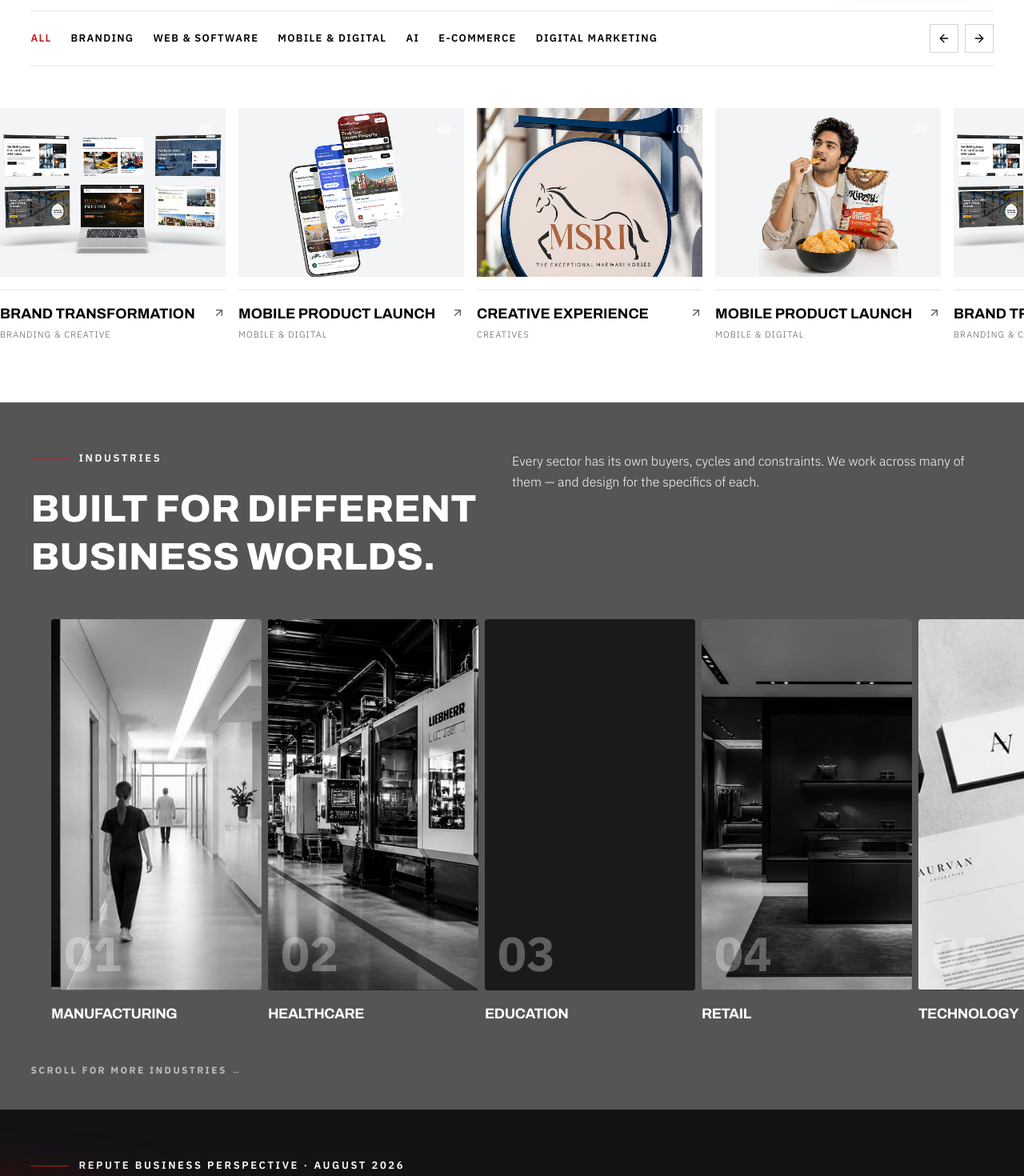
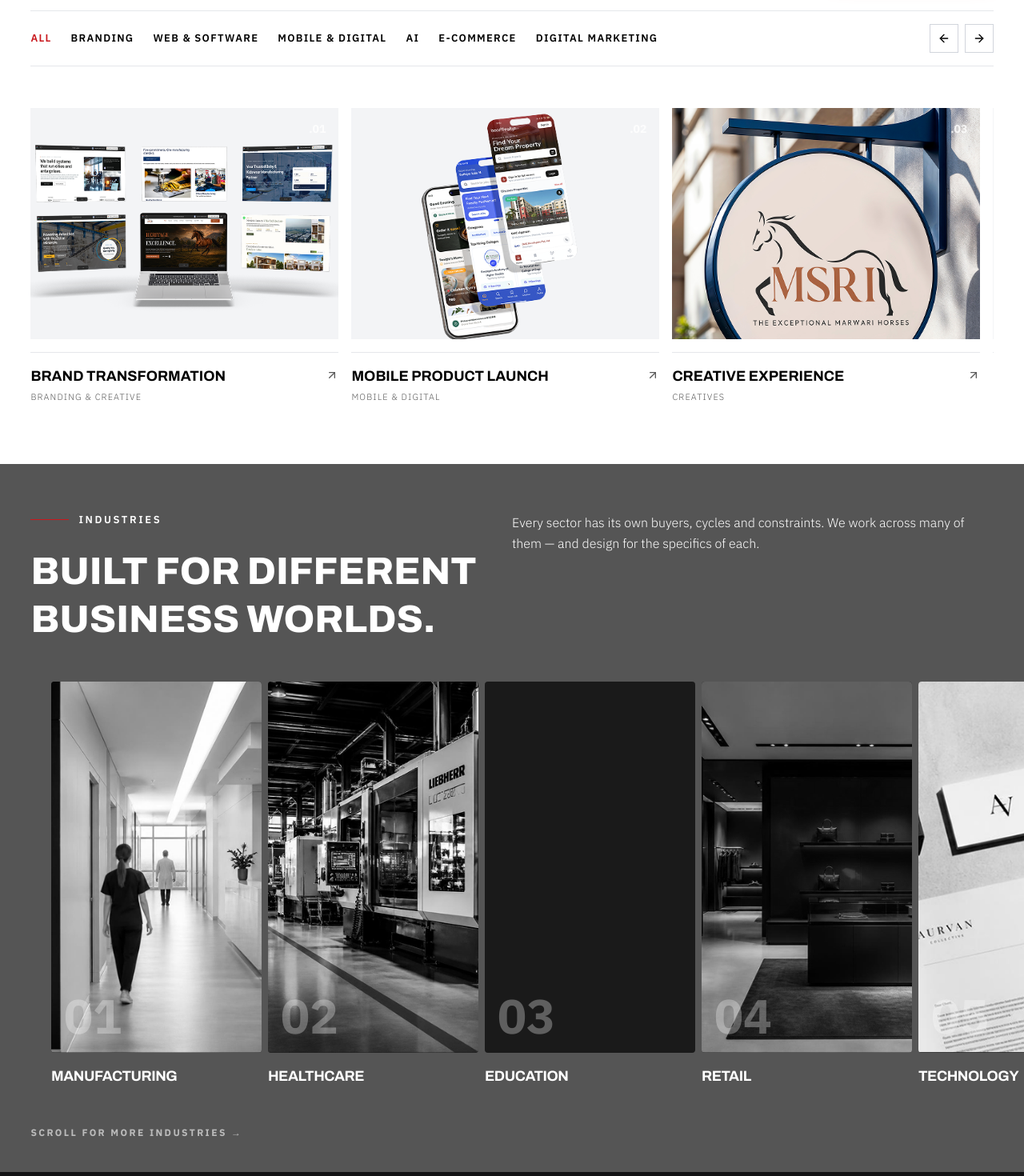
Before and after one commit to RDBA-CBE/Reputeweb, a Next.js app: page / in a window 1280 px wide. Shown: the part 3880-5350 px from the top of the page at 80% size. Built offline with nearby package versions, Linux system fonts and the light colour scheme.

Commit message:
slider issue

```diff
--- a/components/ClientsSection.tsx
+++ b/components/ClientsSection.tsx
@@ -1,5 +1,5 @@
 "use client";
-import React, { useRef } from "react";
+import React, { useRef, useEffect, useState } from "react";
 import Image from "next/image";
 import Slider from "react-slick";
 import { ArrowLeft, ArrowRight } from "lucide-react";
@@ -10,27 +10,36 @@ const clients = [
   { image: "/msri.png", quote: '"They rebuilt how our customers see us — and the pipeline followed."',       name: "M C Srinivas",      role: "FOUNDER OF MSRI STUD FORM",                                             link: null },
 ];
 
+function getSlidesToShow(w: number) {
+  if (w < 640) return 1.1;
+  if (w < 1024) return 2;
+  return 3;
+}
+
 export default function ClientsSection() {
   const sliderRef = useRef<Slider>(null);
+  const [slidesToShow, setSlidesToShow] = useState(3);
+
+  useEffect(() => {
+    const update = () => setSlidesToShow(getSlidesToShow(window.innerWidth));
+    update();
+    window.addEventListener("resize", update);
+    return () => window.removeEventListener("resize", update);
+  }, []);
 
   const settings = {
     dots: false,
     arrows: false,
     infinite: false,
     speed: 500,
-    slidesToShow: 3,
+    slidesToShow,
     slidesToScroll: 1,
     swipeToSlide: true,
-    responsive: [
-      { breakpoint: 1024, settings: { slidesToShow: 2 } },
-      { breakpoint: 640,  settings: { slidesToShow: 1.1 } },
-    ],
   };
 
   return (
     <section className="w-full bg-[#F0F0F1] section-pad-big">
       <div className="section-wid">
-        {/* Header */}
         <div className="flex flex-col md:flex-row md:items-end justify-between gap-4 md:gap-0 mb-8 md:mb-12">
           <div>
             <div className="flex items-center gap-3 mb-4">
@@ -51,77 +60,33 @@ export default function ClientsSection() {
           </div>
         </div>
 
-        {/* Slider */}
-        {/* Slider */}
-<div
-  className="
-    [&_.slick-track]:!flex
-    [&_.slick-track]:!items-stretch
-    [&_.slick-slide]:!h-auto
-    [&_.slick-slide]:!flex
-    [&_.slick-slide>div]:!flex
-    [&_.slick-slide>div]:!w-full
-    [&_.slick-slide>div]:!h-full
-  "
->
+        <div className="[&_.slick-track]:!flex [&_.slick-track]:!items-stretch [&_.slick-slide]:!h-auto [&_.slick-slide>div]:!h-full">
           <Slider ref={sliderRef} {...settings}>
             {clients.map((c) => (
               <div key={c.name}>
                 <div className="bg-white flex flex-col h-full mr-4 md:mr-5">
-
-          {/* Image */}
                   <div className="relative w-full aspect-[4/3] overflow-hidden shrink-0">
-            <Image
-              src={c.image}
-              alt={c.name}
-              fill
-              className="object-cover"
-            />
-
+                    <Image src={c.image} alt={c.name} fill className="object-cover" />
                     <button className="absolute inset-0 flex items-center justify-center">
-              <div className="w-10 h-10 md:w-12 md:h-12 bg-[#c9181d] flex items-center justify-center">
-                <svg
-                  width="16"
-                  height="16"
-                  viewBox="0 0 24 24"
-                  fill="white"
-                >
-                  <polygon points="5,3 19,12 5,21" />
-                </svg>
+                      <div className="w-10 h-10 md:w-12 md:h-12 bg-[#c9181d] flex items-center justify-center hover:bg-[#a93226] transition-colors">
+                        <svg width="16" height="16" viewBox="0 0 24 24" fill="white"><polygon points="5,3 19,12 5,21" /></svg>
                       </div>
                     </button>
                   </div>
-
-          {/* Content */}
                   <div className="p-5 md:p-7 flex flex-col flex-1">
-            <p className="text-sm md:text-base leading-relaxed">
-              {c.quote}
-            </p>
-
+                    <p className="text-sm md:text-base leading-relaxed">{c.quote}</p>
                     <div className="border-t border-gray pt-4 md:pt-5 mt-auto">
-              <p className="font-bold mb-1">
-                {c.name}
-              </p>
-
+                      <p className="font-bold mb-1">{c.name}</p>
                       <p className="text-[11px] md:text-[12px] font-bold tracking-widest text-gray uppercase">
-                {c.link ? (
-                  <>
-                    <span className="underline">{c.link}</span>{" "}
-                    {c.role}
-                  </>
-                ) : (
-                  c.role
-                )}
+                        {c.link ? (<><span className="underline">{c.link}</span>{" "}{c.role}</>) : c.role}
                       </p>
                     </div>
                   </div>
-
                 </div>
               </div>
             ))}
           </Slider>
         </div>
-
       </div>
     </section>
   );
--- a/components/IndustriesSection.tsx
+++ b/components/IndustriesSection.tsx
@@ -1,5 +1,5 @@
 "use client";
-import React from "react";
+import React, { useEffect, useState } from "react";
 import Image from "next/image";
 import Slider from "react-slick";
 
@@ -13,27 +13,37 @@ const industries = [
   { num: "07", title: "FOOD & BEVERAGE", image: "/image_6.png" },
 ];
 
+function getSlidesToShow(w: number) {
+  if (w < 480) return 1.3;
+  if (w < 768) return 2.2;
+  if (w < 1024) return 3;
+  if (w < 1280) return 3.5;
+  return 4.5;
+}
+
 export default function IndustriesSection() {
+  const [slidesToShow, setSlidesToShow] = useState(4.5);
+
+  useEffect(() => {
+    const update = () => setSlidesToShow(getSlidesToShow(window.innerWidth));
+    update();
+    window.addEventListener("resize", update);
+    return () => window.removeEventListener("resize", update);
+  }, []);
+
   const settings = {
     dots: false,
     arrows: false,
     infinite: false,
     speed: 500,
-    slidesToShow: 4.5,
+    slidesToShow,
     slidesToScroll: 1,
     swipeToSlide: true,
-    responsive: [
-      { breakpoint: 1280, settings: { slidesToShow: 3.5 } },
-      { breakpoint: 1024, settings: { slidesToShow: 3 } },
-      { breakpoint: 768,  settings: { slidesToShow: 2.2 } },
-      { breakpoint: 480,  settings: { slidesToShow: 1.3 } },
-    ],
   };
 
   return (
     <section className="w-full bg-[#555555] section-pad-big !pb-10">
       <div className="section-wid">
-        {/* Header */}
         <div className="flex flex-col lg:grid lg:grid-cols-12 lg:items-start gap-6 lg:gap-0 mb-8 md:mb-12">
           <div className="w-full lg:col-span-6">
             <div className="flex items-center gap-3 mb-4 md:mb-6">
@@ -52,44 +62,24 @@ export default function IndustriesSection() {
         </div>
       </div>
 
-      {/* Slider — left-aligned with section-wid, bleeds to right edge of page */}
-      <div
-        style={{
-          marginLeft: "calc((100vw - 90%) / 2)",
-          width: "calc(100vw - (100vw - 90%) / 2)",
-          overflow: "hidden",
-        }}
-      >
+      <div style={{ marginLeft: "calc((100vw - 90%) / 2)", width: "calc(100vw - (100vw - 90%) / 2)", overflow: "hidden" }}>
         <Slider {...settings}>
           {industries.map((ind) => (
             <div key={ind.num}>
               <div className="pr-2 cursor-pointer group">
-                <div
-                  className="relative w-full overflow-hidden bg-[#1a1a1a] rounded-sm"
-                  style={{ height: "clamp(220px, 58vh, 600px)" }}
-                >
+                <div className="relative w-full overflow-hidden bg-[#1a1a1a] rounded-sm" style={{ height: "clamp(220px, 58vh, 600px)" }}>
                   {ind.image ? (
-                    <Image
-                      src={ind.image}
-                      alt={ind.title}
-                      fill
-                      className="object-cover grayscale group-hover:grayscale-0 transition-all duration-500 group-hover:scale-105"
-                    />
+                    <Image src={ind.image} alt={ind.title} fill className="object-cover grayscale group-hover:grayscale-0 transition-all duration-500 group-hover:scale-105" />
                   ) : null}
-                  <span className="absolute bottom-4 left-4 text-white/30 text-4xl md:text-6xl font-black leading-none">
-                    {ind.num}
-                  </span>
+                  <span className="absolute bottom-4 left-4 text-white/30 text-4xl md:text-6xl font-black leading-none">{ind.num}</span>
                 </div>
-                <h3 className="section-in-ti uppercase tracking-tight text-white mt-3 md:mt-4 mb-2">
-                  {ind.title}
-                </h3>
+                <h3 className="section-in-ti uppercase tracking-tight text-white mt-3 md:mt-4 mb-2">{ind.title}</h3>
               </div>
             </div>
           ))}
         </Slider>
       </div>
 
-      {/* Footer */}
       <div className="section-wid pt-6 md:pt-10">
         <p className="text-[11px] md:text-[12px] font-bold tracking-[0.2em] text-white/60 uppercase">
           SCROLL FOR MORE INDUSTRIES →
--- a/components/SelectedWorkSection.tsx
+++ b/components/SelectedWorkSection.tsx
@@ -1,5 +1,5 @@
 "use client";
-import React, { useState, useRef } from "react";
+import React, { useState, useRef, useEffect } from "react";
 import Image from "next/image";
 import Slider from "react-slick";
 import { ArrowLeft, ArrowRight, ArrowUpRight } from "lucide-react";
@@ -14,9 +14,24 @@ const projects = [
   { num: ".05", title: "BRAND TRANSFORMATION",   category: "BRANDING & CREATIVE", tag: "BRANDING",         image: "/image_1.png" },
 ];
 
+function getSlidesToShow(w: number) {
+  if (w < 640) return 1.2;
+  if (w < 1024) return 2;
+  if (w < 1280) return 2.5;
+  return 3;
+}
+
 export default function SelectedWorkSection() {
   const [activeFilter, setActiveFilter] = useState("ALL");
+  const [slidesToShow, setSlidesToShow] = useState(3);
   const sliderRef = useRef<Slider>(null);
+
+  useEffect(() => {
+    const update = () => setSlidesToShow(getSlidesToShow(window.innerWidth));
+    update();
+    window.addEventListener("resize", update);
+    return () => window.removeEventListener("resize", update);
+  }, []);
 
   const filtered = activeFilter === "ALL" ? projects : projects.filter((p) => p.tag === activeFilter);
 
@@ -25,20 +40,14 @@ export default function SelectedWorkSection() {
     arrows: false,
     infinite: false,
     speed: 500,
-    slidesToShow: 4.3,
+    slidesToShow,
     slidesToScroll: 1,
     swipeToSlide: true,
-    responsive: [
-      { breakpoint: 1280, settings: { slidesToShow: 2.5 } },
-      { breakpoint: 1024, settings: { slidesToShow: 2 } },
-      { breakpoint: 640,  settings: { slidesToShow: 1.2 } },
-    ],
   };
 
   return (
     <section className="section-pad-big bg-white">
       <div className="section-wid pb-5">
-        {/* Header */}
         <div className="flex flex-col md:flex-row md:items-end justify-between gap-4 md:gap-0 mb-8 md:mb-10">
           <div>
             <div className="flex items-center gap-3 mb-4">
@@ -49,10 +58,9 @@ export default function SelectedWorkSection() {
               IDEAS.<br />BUILT INTO <span className="text-[#c9181d]">IMPACT.</span>
             </h2>
           </div>
-          <button className="hero-btn hero-btn-primary w-fit">VIEW ALL WORK <span><ArrowRight className="w-3.5 h-3.5" /></span></button>
+          <button className="hero-btn hero-btn-primary w-fit">VIEW ALL WORK <ArrowRight className="w-3.5 h-3.5" /></button>
         </div>
 
-        {/* Filter tabs + arrows */}
         <div className="flex items-center justify-between border-t border-b border-gray-200 py-3 md:py-4">
           <div className="flex items-center gap-4 md:gap-6 overflow-x-auto scrollbar-hide">
             {filters.map((f) => (
@@ -73,8 +81,7 @@ export default function SelectedWorkSection() {
         </div>
       </div>
 
-      {/* Slider */}
-      <div className=" mt-6 md:mt-8">
+      <div className="section-wid mt-6 md:mt-8">
         <Slider ref={sliderRef} {...settings}>
           {filtered.map((p) => (
             <div key={p.num}>
```
Lines whose indentation alone changed are shown as unchanged.
